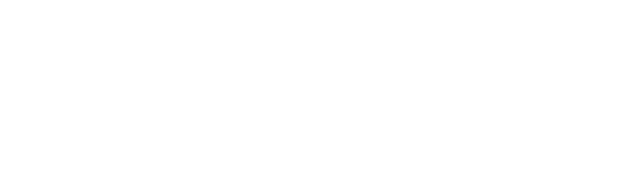
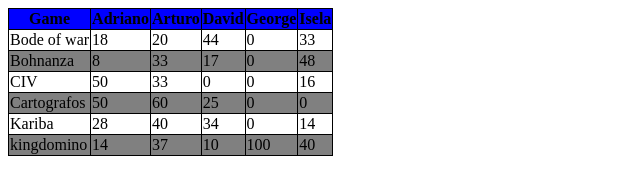
Before and after one commit to acciojob/Styled-Table-susmitamenka, a website: page main.html in a window 1280 px wide. Shown: the whole page, without its empty margins (0-640 px from the left). Drawn offline with Linux system fonts and the light colour scheme.

Commit message:
created a submission

```diff
--- a/main.html
+++ b/main.html
@@ -6,9 +6,83 @@
     <meta name="viewport" content="width=device-width, initial-scale=1.0">
     <title>Document</title>
     <link rel="stylesheet" href="styles.css">
+	<style>
+		th{
+		background-color:blue;
+		}
+		table,th,tr,td{
+			border:1px solid black;
+			border-collapse:collapse;
+		}
+		tr:nth-child(even){
+            background-color: grey;
+        }
+	</style>
 </head>
 <body>
     <!-- add table here -->
+	<table>
+		<thead>
+			<tr>
+				<th>Game</th>
+				<th>Adriano</th>
+				<th>Arturo</th>
+				<th>David</th>
+				<th>George</th>
+				<th>Isela</th>
+			</tr>
+		</thead>
+		<tbody>
+			<tr>
+				<td>Bode of war</td>
+				<td>18</td>
+				<td>20</td>
+				<td>44</td>
+				<td>0</td>
+				<td>33</td>
+
+			<tr>
+				<td>Bohnanza</td>
+				<td>8</td>
+				<td>33</td>
+				<td>17</td>
+				<td>0</td>
+				<td>48</td>
+			</tr>
+			<tr>
+				<td>CIV</td>
+				<td>50</td>
+				<td>33</td>
+				<td>0</td>
+				<td>0</td>
+				<td>16</td>
+			</tr>
+			<tr>
+				<td>Cartografos</td>
+				<td>50</td>
+				<td>60</td>
+				<td>25</td>
+				<td>0</td>
+				<td>0</td>
+			</tr>
+			<tr>
+				<td>Kariba</td>
+				<td>28</td>
+				<td>40</td>
+				<td>34</td>
+				<td>0</td>
+				<td>14</td>
+			</tr>
+			<tr>
+				<td>kingdomino</td>
+				<td>14</td>
+				<td>37</td>
+				<td>10</td>
+				<td>100</td>
+				<td>40</td>
+			</tr>
+		</tbody>
+	</table>
 
 
 </body>
--- a/script.js
+++ b/script.js
@@ -1 +1 @@
-// Your code here.
+// Your code here.https://www.svgrepo.com/show/345221/three-dots.svg
```
